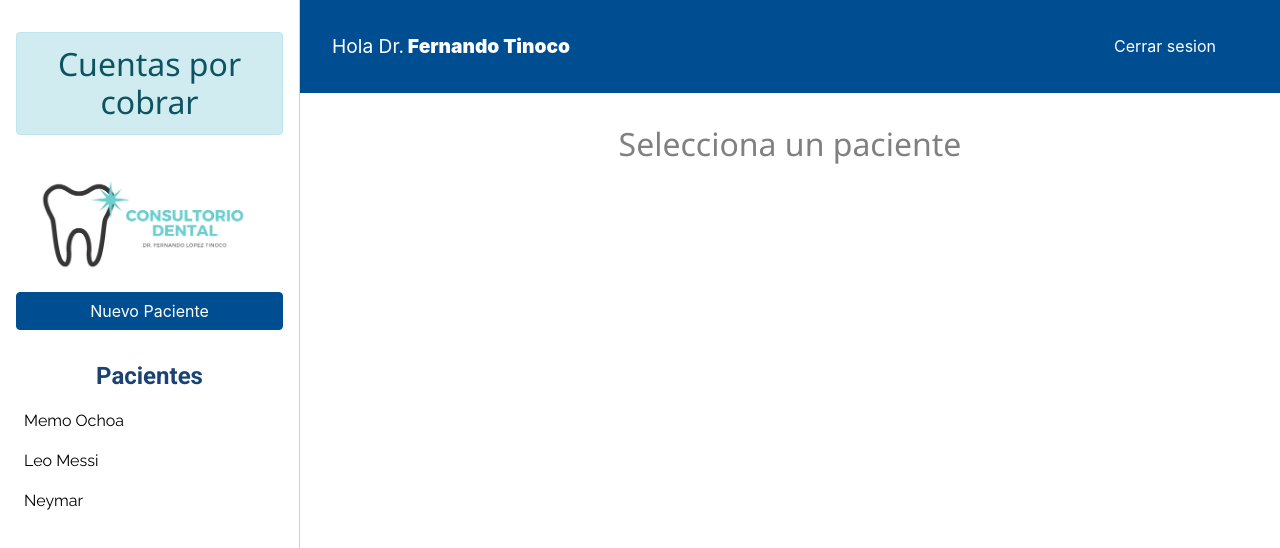
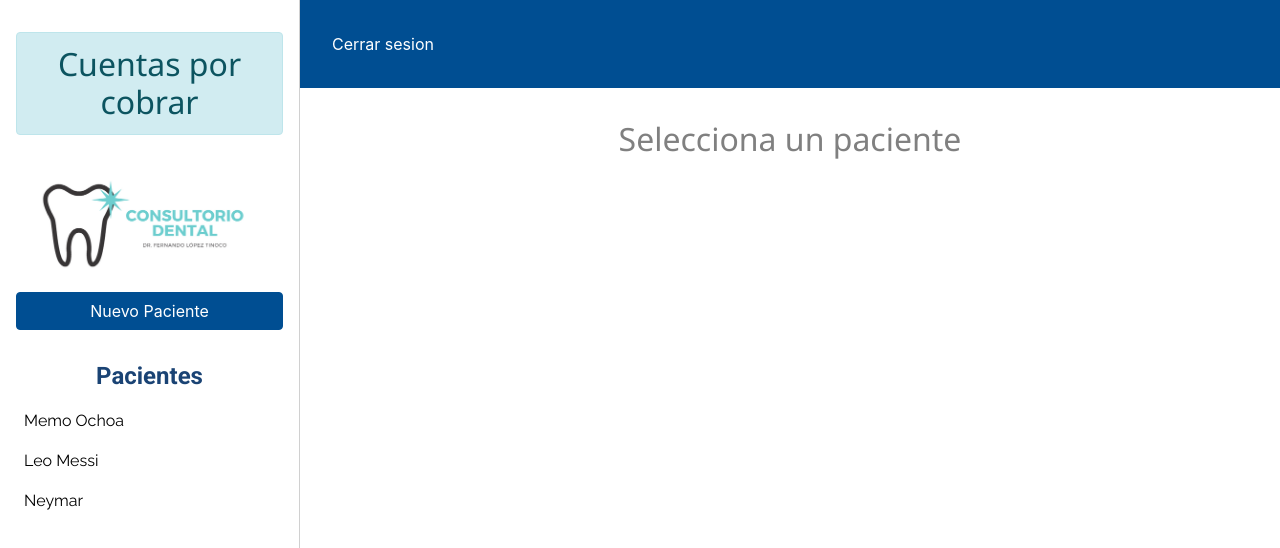
Before and after one commit to MarcoCarrillo/ConsultorioDental-cliente, a React (Create React App) app: page /menu-principal in a window 1280 px wide. Shown: the top 548 px of the page. Built offline with nearby package versions, Linux system fonts and the light colour scheme; no server answers.

Commit message:
Mostrando la informacion del usuario autenticado
Se muestra el nombre del usuario autenticado en la barra superior dandole la bienvenida

```diff
--- a/src/components/layout/Barra.js
+++ b/src/components/layout/Barra.js
@@ -1,9 +1,19 @@
-import React from 'react';
+import React, {useContext, useEffect} from 'react';
+import AuthContext from '../../context/autenticacion/authContext';
 
 const Barra = () => {
+
+    //Extraer la info de autenticacion
+    const authContext = useContext(AuthContext);
+    const {usuario, usuarioAutenticado} = authContext;
+
+    useEffect(() => {
+        usuarioAutenticado();
+    }, []);
+
     return (
        <header className="app-header">
-           <p className="nombre-usuario">Hola Dr.<span> Fernando Tinoco</span></p>
+           {usuario ? <p className="nombre-usuario">Hola Dr. <span>{usuario.nombre}</span></p> :null}
 
            <nav className="nav-principal">
                <a href="#" >Cerrar sesion</a>
--- a/src/components/principal/MenuPrincipal.js
+++ b/src/components/principal/MenuPrincipal.js
@@ -14,7 +14,7 @@ const MenuPrincipal = () => {
 
     useEffect(() => {
         usuarioAutenticado();
-    }, [])
+    }, []);
 
     return (
         <div className="contenedor-app">
```
